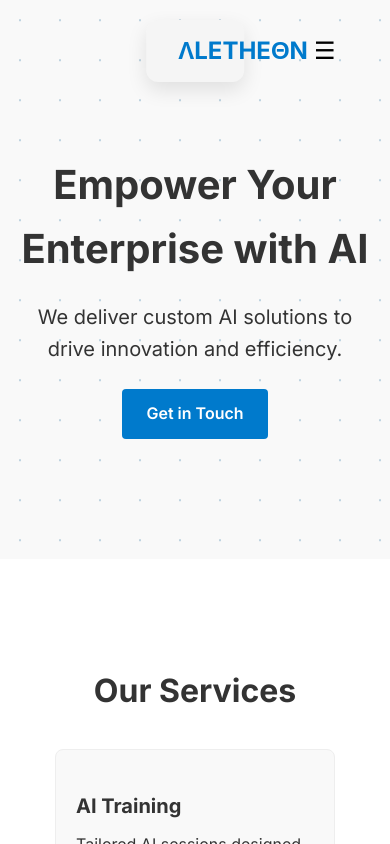
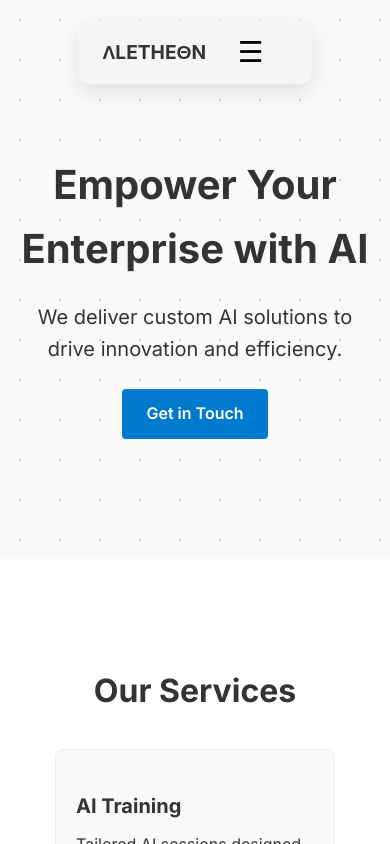
Before and after one commit to Aletheonai/website, a React (Vite) app: page / in a window 390 px wide. Shown: the top 844 px of the page. Built offline with nearby package versions, Linux system fonts and the light colour scheme.

Commit message:
Navigation bar fixed height

```diff
--- a/src/components/NavBar.jsx
+++ b/src/components/NavBar.jsx
@@ -45,21 +45,28 @@ function Navbar() {
   return (
     <header className={`navbar ${showNavbar ? 'active' : 'hidden'}`}>
   <div className="logo">ΛLETHEΘN</div>
-      <nav>
-        <ul className="nav-links">
-          <li><a href="#hero"><b>Home</b></a></li>
-          <li><a href="#services"><b>Services</b></a></li>
-          <li><a href="#contact"><b>Contact</b></a></li>
-        </ul>
-      </nav>
+
+  {/* Hamburger menu toggle button */}
   <button
     className="menu-toggle"
     onClick={() => setMobileOpen(!mobileOpen)}
     aria-label="Toggle navigation menu"
-      >
-        ☰
-      </button>
+  >☰</button>
+
+  {/* Navigation links */}
+  <nav>
+    <nav>
+  <ul className={`nav-links ${mobileOpen ? 'open' : ''}`}>
+    <li><a href="#hero" onClick={() => setMobileOpen(false)}>Home</a></li>
+    <li><a href="#services" onClick={() => setMobileOpen(false)}>Services</a></li>
+    <li><a href="#contact" onClick={() => setMobileOpen(false)}>Contact</a></li>
+  </ul>
+</nav>
+
+  </nav>
 </header>
+
+
   );
 }
 
--- a/src/styles.css
+++ b/src/styles.css
@@ -16,89 +16,107 @@ body {
 
 /* Navigation Bar */
 /* Base Styles */
+/* Base: floating pill navbar */
 .navbar {
   position: fixed;
   top: 20px;
   left: 50%;
-  transform: translate(-50%, 0);
-  transition: transform 0.4s ease-in-out, opacity 0.4s ease-in-out;
+  transform: translateX(-50%);
+  width: calc(100% - 40px);
+  max-width: 600px;
+  height: 64px; /* constant height */
   background-color: #f5f5f5;
   border-radius: 12px;
-  padding: 0.75rem 2rem;
+  padding: 0 1.5rem;
   box-shadow: 0 8px 20px rgba(0, 0, 0, 0.1);
-  z-index: 1000;
   display: flex;
   align-items: center;
   justify-content: space-between;
-  width: 25vw;
-  opacity: 1;
+  gap: 1rem;
+  z-index: 1000;
+  transition: transform 0.3s ease, opacity 0.3s ease;
+  overflow: hidden;
 }
 
 .navbar.hidden {
-  transform: translate(-50%, -120%); /* Slide up and out smoothly */
+  transform: translate(-50%, -120%);
   opacity: 0;
   pointer-events: none;
 }
-/* Logo Styling */
+
 .logo {
-  font-size: 1.5rem;
+  font-size: 1.2rem;
   font-weight: bold;
-  color: #007acc;
+  white-space: nowrap;
 }
 
-/* Navigation Links */
 .nav-links {
-  list-style: none;
   display: flex;
   gap: 1.5rem;
+  list-style: none;
   margin: 0;
   padding: 0;
 }
 
-.nav-links li a {
+.nav-links a {
   text-decoration: none;
-  color: #333;
-  font-weight: 500;
-  transition: color 0.3s;
+  color: #007acc;
+  font-weight: 600;
 }
 
-.nav-links li a:hover,
-.nav-links li a.active {
-  color: #007BFF; /* Highlight color */
+.nav-links a:hover {
+  color: #005f99;
 }
 
-/* Mobile Menu Toggle Button */
 .menu-toggle {
+  margin-left: auto;
+  padding: 0.5rem;
+
   display: none;
-  font-size: 1.5rem;
+  font-size: 1.8rem;
   background: none;
   border: none;
   cursor: pointer;
 }
 
-/* Responsive Styles */
+/* Mobile behavior */
 @media (max-width: 768px) {
-  .menu-toggle {
-    display: block;
+  .navbar {
+    flex-direction: row; /* maintain row to preserve height */
+    align-items: center;
+    padding: 0 1.5rem;
+    justify-content: space-between;
+    width: calc(70% - 40px); /* Adds breathing room on mobile */
+    max-width: none;          /* Remove 600px cap */
+    margin: 0 0px;
+
   }
 
   .nav-links {
+    display: none;
+    flex-direction: column;
     position: absolute;
-    top: 100%;
-    left: 0;
-    right: 0;
-    background-color: #fff;
-    flex-direction: column;
-    align-items: center;
-    max-height: 0;
-    overflow: hidden;
-    transition: max-height 0.3s ease-in-out;
+    top: calc(64px + 20px); /* just below the navbar */
+    right: 5%;
+    width: 90%;
+    background: #f5f5f5;
+    padding: 1rem;
+    border-radius: 12px;
+    box-shadow: 0 8px 20px rgba(0, 0, 0, 0.1);
+    z-index: 999;
   }
 
-  .navbar.open .nav-links {
-    max-height: 300px; /* Adjust as needed */
+  .nav-links.open {
+    display: flex;
+  }
+
+  .menu-toggle {
+    display: block;
+    margin-left: auto;
+    margin-right: 0;
   }
 }
+
 
 /*.navbar {
   position: sticky;
```
Lines whose indentation alone changed are shown as unchanged.
